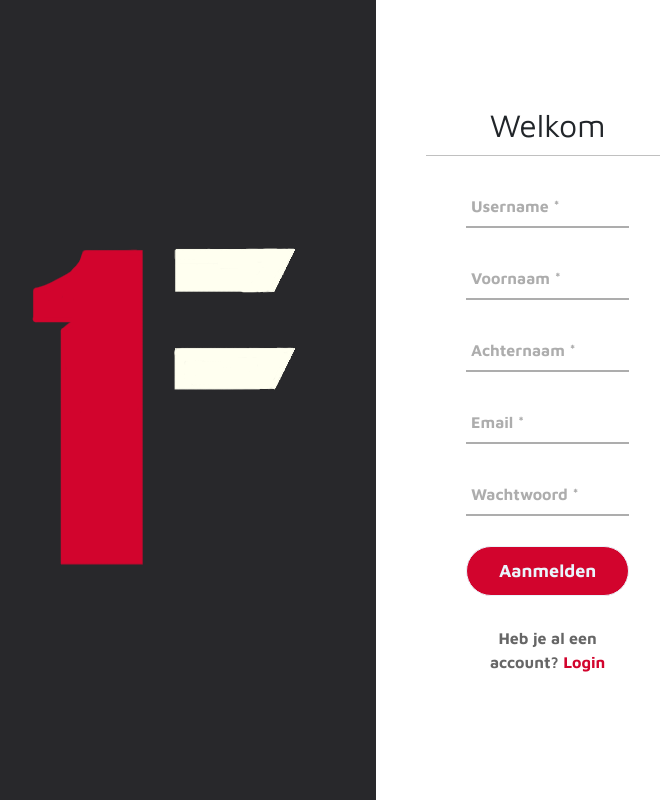
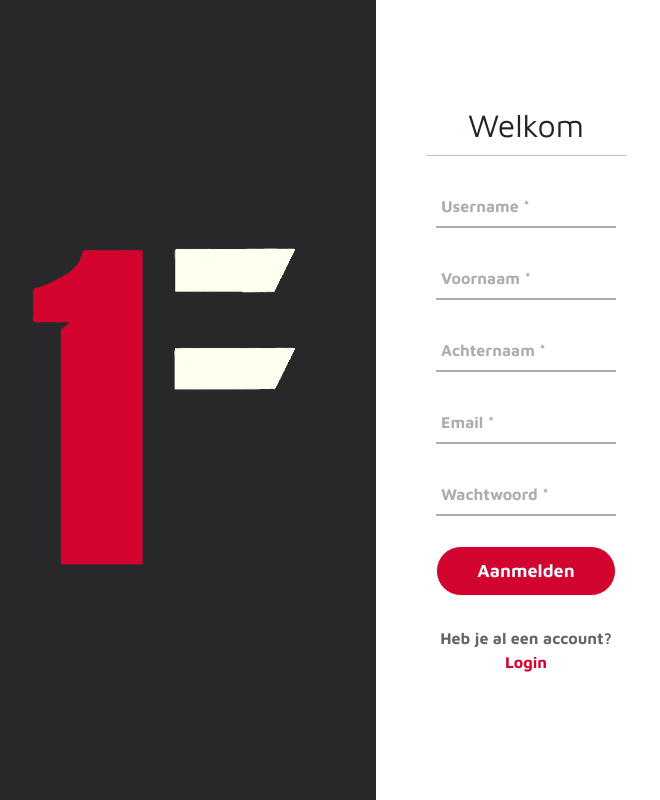
Before and after one commit to RafaelOudshoorn/f1-dr-ho-s, a PHP site: page /login?form=signup in a window 1280 px wide. Shown: the whole page, without its empty margins (136-796 px from the left). Run offline with PHP 8.4, Linux system fonts and the light colour scheme.

Commit message:
cdsuygifisudhu SURELY I AM THE BESTEST FRONTEND GAMER EVERY TBW XD ! JUST NEED MORE ADD BUT NOT NOW LOL AM GOING TO WAIT UNTILL TOMORROW BECAUSE THERE IS NO USE kddddkdkdkkdkdkkdxkdxkkdxkkxdkxdxdxdxd!1

```diff
--- a/css/loginstyle.css
+++ b/css/loginstyle.css
@@ -39,13 +39,13 @@ padding-left: 50px;
 }
 .login_form{
     position: absolute;
-    width: 19%;
+    width: 200px;
     padding-top: 100px;
 }
 .signup_form{
     /* display: none; */
     position: absolute;
-    width: 19%;
+    width: 200px;
     padding-top: 10px;
 }
 .login_form h2{
@@ -59,13 +59,14 @@ padding-left: 50px;
     border-bottom: 1px solid silver;
 }
 .login_form form, .signup_form form{
-    padding: 0 40px;
+    padding: 0 10px;
     box-sizing: border-box;
 }
 form .field{
     position: relative;
     border-bottom: 2px solid #adadad;
     margin: 30px 0;
+    width: 180px;
 }
 .field input{
     width: 100%;
```
